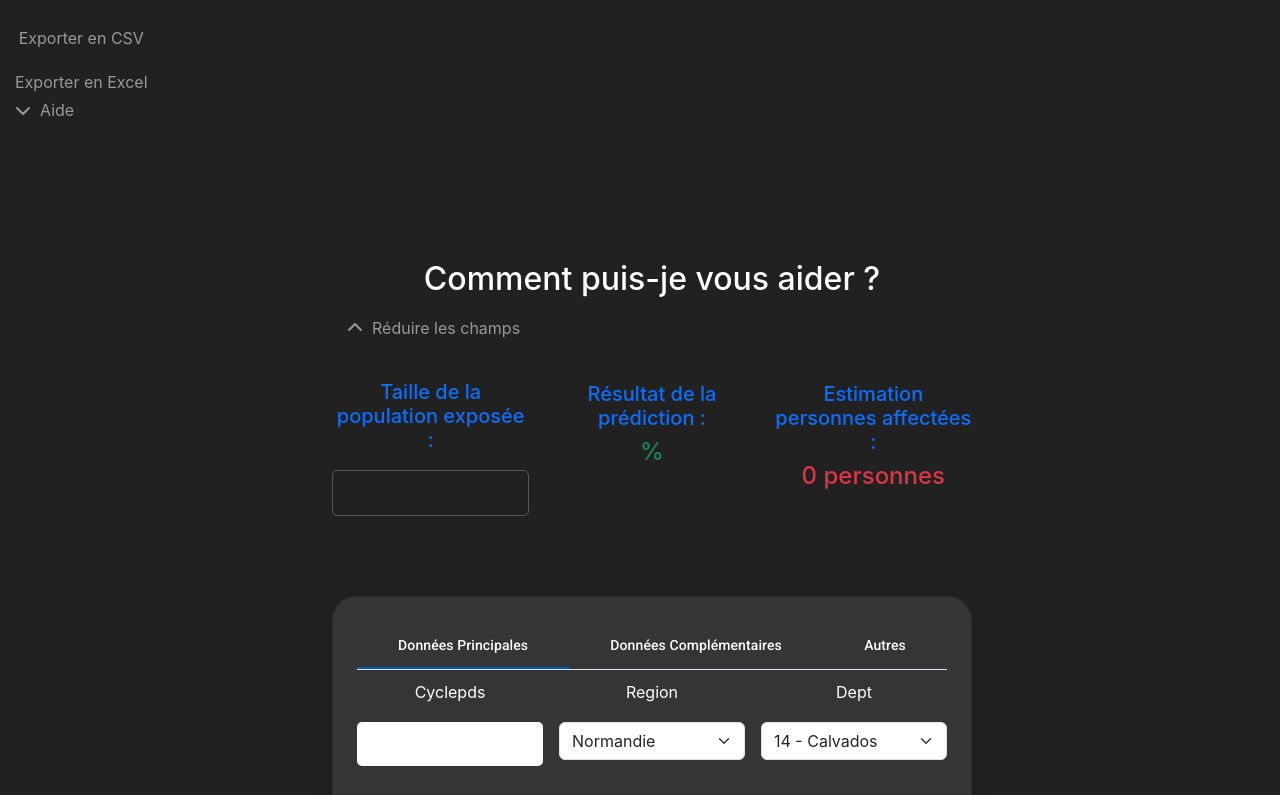
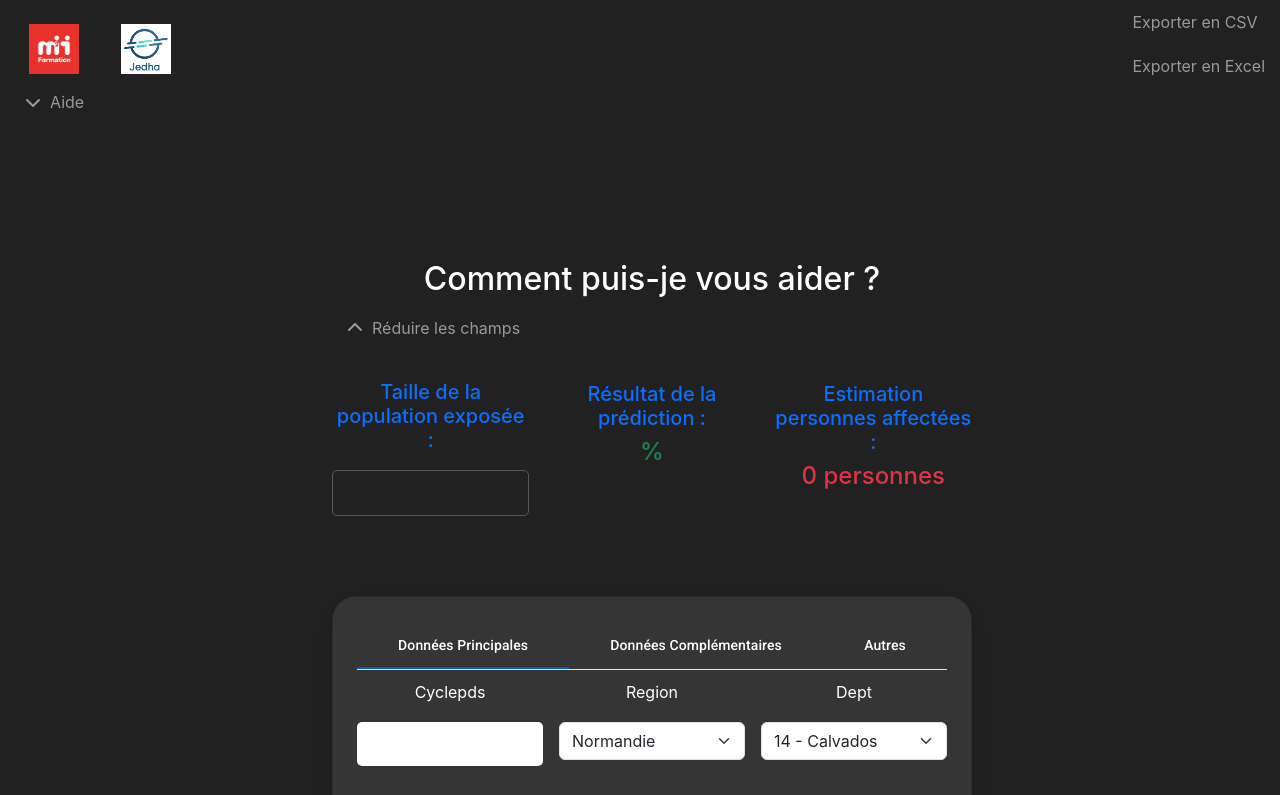
Before and after one commit to Infographe/pmc-frontend, an Angular app: page / in a window 1280 px wide. Shown: the top 795 px of the page. Built offline with nearby package versions, Linux system fonts and the light colour scheme.

Commit message:
add logos

```diff
--- a/src/app/components/prediction-form/prediction-form.component.css
+++ b/src/app/components/prediction-form/prediction-form.component.css
@@ -91,9 +91,9 @@ span.mdc-tab__text-label, .mat-mdc-select-trigger  {
 }
 
 .exports {
-  position: absolute;
+  position: fixed;
   top: 0;
-  left: 0;
+  right: 0;
 }
 
 .btn-primary, span, .form-control {
@@ -236,8 +236,8 @@ mat-paginator {
 .aide-toggle {
   position: fixed;
   text-decoration: none;
-  top: 11vh;
-  /* left: 10px; */
+  top: 10vh;
+  left: 10px;
   z-index: 1050;
   color: rgb(153, 153, 153);
   /* font-weight: bold; */
@@ -245,7 +245,7 @@ mat-paginator {
 
 .aide-panel {
   position: fixed;
-  top: 15vh;
+  top: 16vh;
   left: 15px;
   width: 22vw;
   max-height: 80vh;
@@ -302,3 +302,11 @@ strong {
   visibility: visible;
   opacity: 1;
 }
+
+.logos{
+  position: fixed;
+  top: 0;
+  left: 0;
+  width: 200px;
+  height: auto;
+}
--- a/src/app/components/prediction-form/prediction-form.component.html
+++ b/src/app/components/prediction-form/prediction-form.component.html
@@ -194,14 +194,23 @@
     </div>
 
     <!-- Boutons d'export -->
-    <div class="d-flex flex-column ml-5 mt-3 exports">
+     <div class="exports">
+      <button class="btn btn-success" (click)="exporterCSV()">Exporter en CSV</button>
+      <button class="btn btn-info" (click)="exporterExcel()">Exporter en Excel</button>
+     </div>
+
+
+    <!-- Bouton d'aide -->
+    <div class="d-flex flex-column ml-5 mt-3 ">
       <!-- <select class="form-select-alt" [(ngModel)]="selectedModel">
         <option value="ml">Machine Learning</option>
         <option value="dl">Deep Learning</option>
       </select>       -->
 
-      <button class="btn btn-success" (click)="exporterCSV()">Exporter en CSV</button>
-      <button class="btn btn-info" (click)="exporterExcel()">Exporter en Excel</button>
+      <div class="d-flex justify-content-around mt-3 logos mr-auto p-2">
+       <div><a href="https://www.m2iformation.fr/" target="_blank"><img src="../../../assets/img/m2i_logo.jpeg" width="50" height="50" alt=""></a></div>
+       <div><a href="https://www.jedha.co/" target="_blank" rel="noopener noreferrer"><img src="../../../assets/img/Jedha-logo.jpg" width="50" height="50" alt=""></a></div>
+      </div>
       <!-- Aides -->
       <button class="btn btn-link aide-toggle" (click)="toggleAide()">
         <fa-icon [icon]="showAide ? faChevronUp : faChevronDown"></fa-icon> &nbsp;
@@ -214,7 +223,7 @@
           <li><strong>Année</strong><em> 2020 → 2025</em></li>
           <li><strong>Mois</strong><em>  1 → 12</em></li>
           <li><strong>Carbone_monoxide</strong><em>134 → 273</em></li>
-          <li><strong>Poids_moyen</strong><em> 25 → 100 kg</em></li>
+          <li><strong>Poids_moyen</strong><em> 25 → 50 kg</em></li>
           <li><strong>P_animal</strong><em> 1 → 20</em></li>
           <li><strong>Agglo9</strong><em> 1 → 9</em></li>
           <li><strong>Entrerep</strong><em> 1 → 9</em></li>
@@ -241,3 +250,5 @@
 
     </div>
   </div>
+
+<!-- ************************************************************************************************ -->
--- a/src/app/components/prediction-form/prediction-form.component.ts
+++ b/src/app/components/prediction-form/prediction-form.component.ts
@@ -397,18 +397,6 @@ export class PredictionFormComponent implements OnInit, AfterViewInit {
   }
 
 
-  // getFeatureValues() {
-  //   return this.selectedModelType === "ml" ? this.mlFeatures : this.dlFeatures;
-  // }
-
-  // onModelChange(model: string) {
-  //   this.selectedModelType = model;
-  //   console.log(`Modèle changé : ${model}`);
-  // }
-
-  // Ce tableau contiendra dynamiquement les départements filtrés selon la région choisie
-  // departements: { label: string, value: number, regionCode: number }[] = [];
-
   getDepartementsForRegion(regionCode: number) {
     const deptFeature = this.allFeatures.find(f => f.name === 'dept');
     return deptFeature?.options?.filter((d: any) => d.regionCode === Number(regionCode)) || [];
@@ -461,7 +449,7 @@ export class PredictionFormComponent implements OnInit, AfterViewInit {
   // Ajout des champs à chaque prédiction
   envoyerDonnees() {
     if (this.formGroup.invalid || this.populationSize === null) {
-      this.showNotification('❌ Veuillez remplir tous les champs correctement, y compris la taille de la population exposée.', true);
+      this.showNotification('Veuillez remplir tous les champs correctement, y compris la taille de la population exposée.', true);
       return;
     }
 
@@ -531,7 +519,7 @@ export class PredictionFormComponent implements OnInit, AfterViewInit {
 
   verifierPopulation() {
     if (!this.populationSize || this.populationSize <= 0) {
-      this.showNotification("❌ Veuillez entrer une taille de population valide.", true);
+      this.showNotification("Veuillez entrer une taille de population valide.", true);
     }
   }
 
@@ -541,7 +529,7 @@ export class PredictionFormComponent implements OnInit, AfterViewInit {
 
   calculerEstimation() {
     if (this.prediction !== null && this.populationSize !== null && this.populationSize > 0) {
-      // ❗ NE PAS multiplier prediction par 100
+      // NE PAS multiplier prediction par 100
       this.predictionPercentage = this.prediction;
       this.estimationAffectes = Math.round(this.prediction / 100 * this.populationSize);
     } else {
@@ -561,7 +549,7 @@ export class PredictionFormComponent implements OnInit, AfterViewInit {
 
     console.log("🎯 Vérification des canvases :", ctx1, ctx2);
     if (!ctx1 || !ctx2) {
-      console.warn("⚠️ Les éléments canvas ne sont pas trouvés !");
+      console.warn("Les éléments canvas ne sont pas trouvés !");
       return;
     }
 
```
Also changed, not shown: src/assets/img/Jedha-logo.jpg (added), src/assets/img/m2i_logo.jpeg (added).
